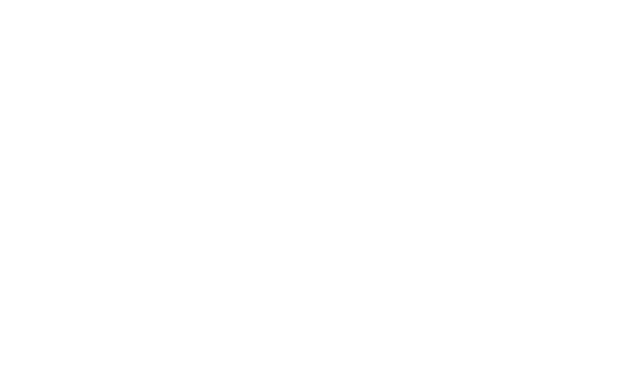
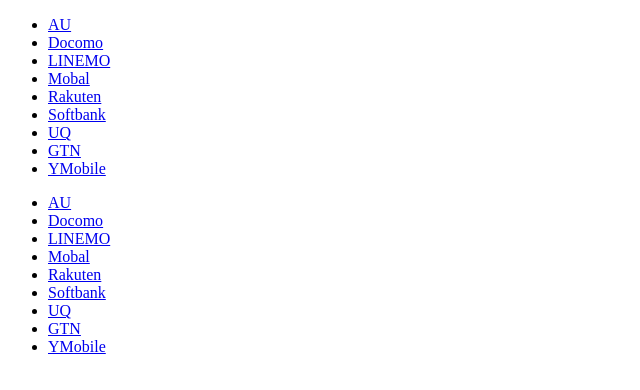
Before and after one commit to Phone-Review-App/SakuraSignal, a React (Create React App) app in the folder client/: page / in a window 1280 px wide. Shown: the top 390 px of the page, without its empty margins (0-640 px from the left). Built offline with nearby package versions, Linux system fonts and the light colour scheme.

Commit message:
feat: handle routing pages from Homepage

```diff
--- a/client/src/components/App.jsx
+++ /dev/null
@@ -1,15 +0,0 @@
-// import './App.css';
-import Header from './Header';
-import Navbar from './Navbar';
-import Button from './Button';
-import Input from './Input';
-
-function App() {
-  return (
-    <div className="App">
-
-    </div>
-  );
-}
-
-export default App;
--- a/client/src/index.js
+++ b/client/src/index.js
@@ -1,14 +1,43 @@
 import React from 'react';
-import ReactDOM from 'react-dom/client';
 import './index.css';
-import App from './components/App';
+import ReactDOM from "react-dom";
+import { BrowserRouter, Routes, Route } from "react-router-dom";
+import Layout from "./pages/Homepage";
+import Homepage from "./pages/Homepage";
+import Form from "./pages/Form";
+import AU from "./pages/AU";
+import Docomo from "./pages/Docomo";
+import GTN from "./pages/GTN";
+import Linemo from "./pages/Linemo";
+import Mobal from "./pages/Mobal";
+import Rakuten from "./pages/Rakuten";
+import Softbank from "./pages/Softbank";
+import UQ from "./pages/UQ";
+import Ymobile from "./pages/Ymobile";
 
-const root = ReactDOM.createRoot(document.getElementById('root'));
-root.render(
-  <React.StrictMode>
-    <App />
-  </React.StrictMode>
-);
+export default function App() {
+  return (
+    <BrowserRouter>
+      <Routes>
+        <Route path="/" element={<Layout />}>
+          <Route index element={<Homepage />} />
+          <Route path="Form" element={<Form />} />
+          <Route path="AU" element={<AU />} />
+          <Route path="Docomo" element={<Docomo />} />
+          <Route path="GTN" element={<GTN />} />
+          <Route path="Linemo" element={<Linemo />} />
+          <Route path="Mobal" element={<Mobal />} />
+          <Route path="Rakuten" element={<Rakuten />} />
+          <Route path="Softbank" element={<Softbank />} />
+          <Route path="UQ" element={<UQ />} />
+          <Route path="Ymobile" element={<Ymobile />} />
+        </Route>
+      </Routes>
+    </BrowserRouter>
+  );
+}
+
+ReactDOM.render(<App />, document.getElementById("root"));
 
 // If you want to start measuring performance in your app, pass a function
 // to log results (for example: reportWebVitals(console.log))
--- /dev/null
+++ b/client/src/pages/GTN.jsx
@@ -0,0 +1,9 @@
+import React from "react";
+
+const GTN = () => {
+    return (
+        <div></div>
+    );
+}
+
+export default GTN;
--- a/client/src/pages/Homepage.jsx
+++ b/client/src/pages/Homepage.jsx
@@ -1,9 +1,14 @@
 import React from "react";
+import { Outlet } from "react-router-dom";
+import Router from "./Router";
 
-const Homepage = () => {
-    return (
-        <div></div>
-    );
-}
+const Layout = () => {
+  return (
+    <>
+      <Router />
+      <Outlet />
+    </>
+  );
+};
 
-export default Homepage;
+export default Layout;
--- /dev/null
+++ b/client/src/pages/Router.jsx
@@ -0,0 +1,40 @@
+import React from 'react';
+import { BrowserRouter, Route, Link } from "react-router-dom";
+
+function Router() {
+    return (
+      <nav>
+        <ul>
+          <li>
+            <Link to="./AU">AU</Link>
+          </li>
+          <li>
+            <Link to="./Docomo">Docomo</Link>
+          </li>
+          <li>
+            <Link to="./Linemo">LINEMO</Link>
+          </li>
+          <li>
+            <Link to="./Mobal">Mobal</Link>
+          </li>
+          <li>
+            <Link to="./Rakuten">Rakuten</Link>
+          </li>
+          <li>
+            <Link to="./Softbank">Softbank</Link>
+          </li>
+          <li>
+            <Link to="./UQ">UQ</Link>
+          </li>
+          <li>
+            <Link to="./GTN">GTN</Link>
+          </li>
+          <li>
+            <Link to="./Ymobile">YMobile</Link>
+          </li>
+        </ul>
+      </nav>
+    );
+  }
+
+  export default Router;
--- /dev/null
+++ b/client/src/pages/Ymobile.jsx
@@ -0,0 +1,9 @@
+import React from "react";
+
+const Ymobile = () => {
+    return (
+        <div></div>
+    );
+}
+
+export default Ymobile;
```
Also changed, not shown: client/src/components/App.css (deleted).
